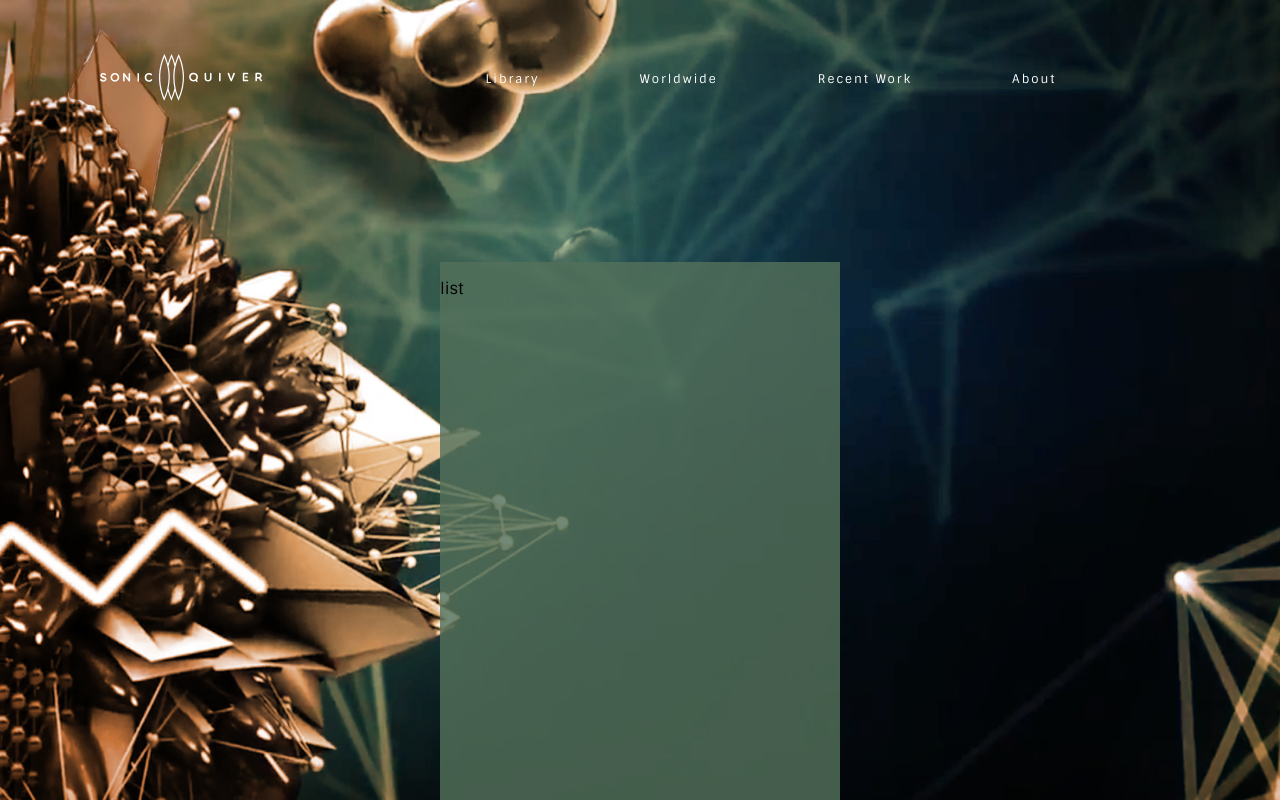
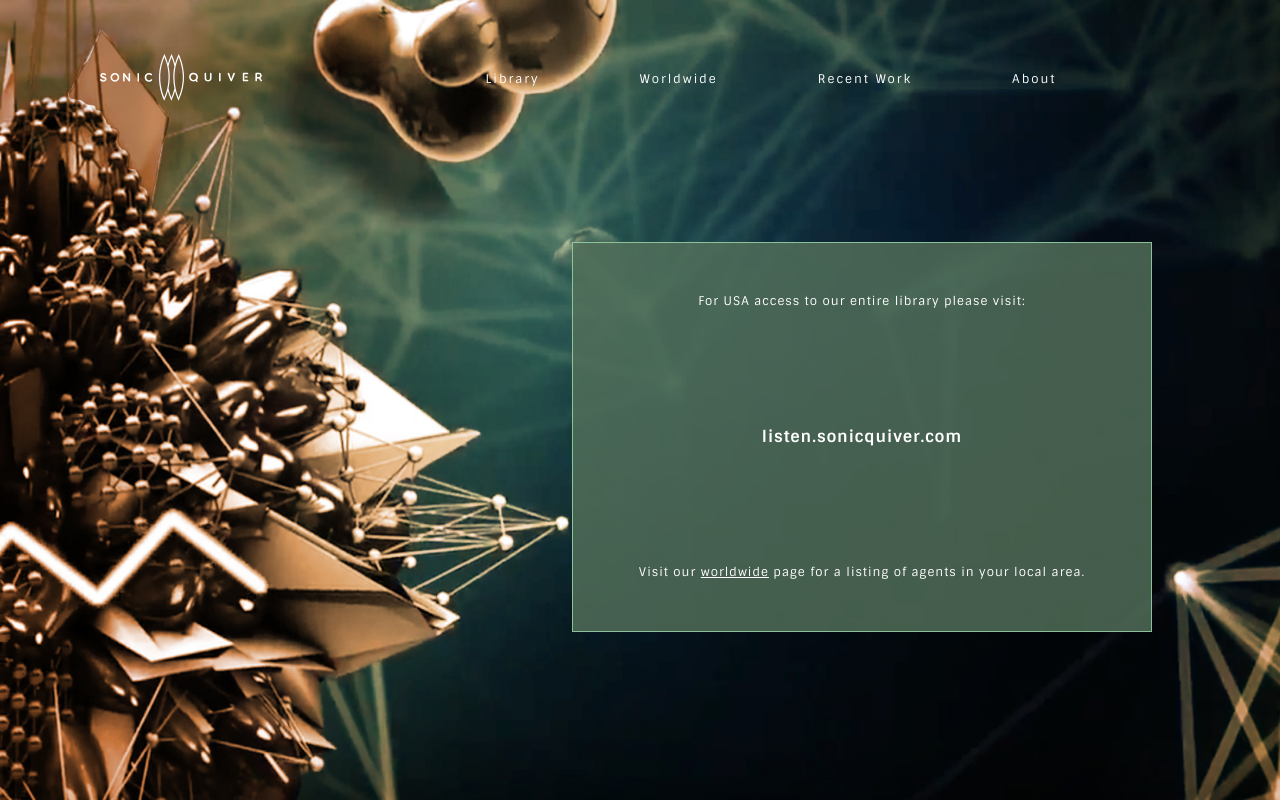
Before and after one commit to royledford/sonic-quiver, a React (Create React App) app: page /library in a window 1280 px wide. Built offline with nearby package versions, Linux system fonts and the light colour scheme.

Commit message:
Style and layout library page (#7)
- Also removed some commented code from recentspage.scss
- update vars for new colors used on library

```diff
--- a/src/Components/Pages/LibraryPage.js
+++ b/src/Components/Pages/LibraryPage.js
@@ -1,4 +1,5 @@
 import React, { Component } from 'react'
+import { Link } from 'react-router-dom'
 import Header from '../Header/Header'
 import './LibraryPage.css'
 
@@ -7,9 +8,25 @@ export default class HomePage extends Component {
     return (
       <div className="library-wrap">
         <Header />
-        <div className="library-content">
+        <div className="library-spacer" />
+        <div className="library-row">
           <div className="library-list">
-            <p>list</p>
+            <p className="library-copy">For USA access to our entire library please visit:</p>
+            <a
+              href="http://live.harvestmedia.net/player.aspx?acctid=6e615bb799aa8ef3"
+              className="library-headline"
+              target="_blank"
+              rel="noopener noreferrer"
+            >
+              listen.sonicquiver.com
+            </a>
+            <p className="library-copy">
+              Visit our&nbsp;
+              <Link to="/worldwide" className="library-link">
+                worldwide
+              </Link>
+              &nbsp;page for a listing of agents in your local area.
+            </p>
           </div>
         </div>
       </div>
--- a/src/Components/Pages/LibraryPage.scss
+++ b/src/Components/Pages/LibraryPage.scss
@@ -10,19 +10,65 @@
   overflow: hidden;
 }
 
-.library-content {
+.library-spacer {
   position: relative;
+  height: 10%;
+}
+
+.library-row {
   display: flex;
-  flex-wrap: wrap;
-  justify-content: center;
-  align-items: center;
-  height: 100%;
+  justify-content: flex-end;
+  position: relative;
+  margin: 0;
 }
 
 .library-list {
-  margin: 0;
+  display: flex;
+  flex-direction: column;
+  justify-content: space-between;
+  align-items: center;
+  margin: 0 10% 0 0;
   padding: 0;
-  width: 400px;
-  height: 600px;
+  width: 580px;
+  height: 390px;
   background-color: $library-overlay;
+  border: 1px solid $library-border;
 }
+
+.library-copy {
+  margin: 50px 0;
+  color: $white;
+  font-size: 12px;
+  letter-spacing: 1px;
+}
+
+.library-headline {
+  color: $white;
+  font-size: 16px;
+  letter-spacing: 1px;
+  font-weight: 700;
+}
+
+.library-headline:hover {
+  color: $library-border;
+}
+.library-link {
+  display: inline-block;
+}
+
+.library-link:link {
+  color: white;
+  text-decoration: underline;
+}
+
+.library-link:visited {
+  color: white;
+}
+
+.library-link:hover {
+  color: $library-border;
+}
+
+.library-link:active {
+  color: white;
+}
--- a/src/styles/vars.scss
+++ b/src/styles/vars.scss
@@ -1,17 +1,17 @@
-
 $font-body: 'Sintony', sans-serif;
 $font-headline: 'Montserrat', sans-serif;
 
 $white: #fff;
 
 $orange-base: #e6b380;
-$orange-dark: #C26B15;
+$orange-dark: #c26b15;
 $orange-trans: rgba(248, 172, 65, 0.92);
 
 $link-smalltext: rgba(255, 255, 255, 0.6);
 $link-largetext: rgba(170, 118, 44, 0.2);
 
 $library-overlay: rgba(84, 113, 91, 0.82);
+$library-border: rgba(157, 214, 169, 0.82);
 $library-background: rgb(84, 113, 91);
 
 $recents-background: rgb(235, 205, 162);
```
Also changed, not shown: src/Components/Pages/RecentsPage.scss (+0 -7 lines).
